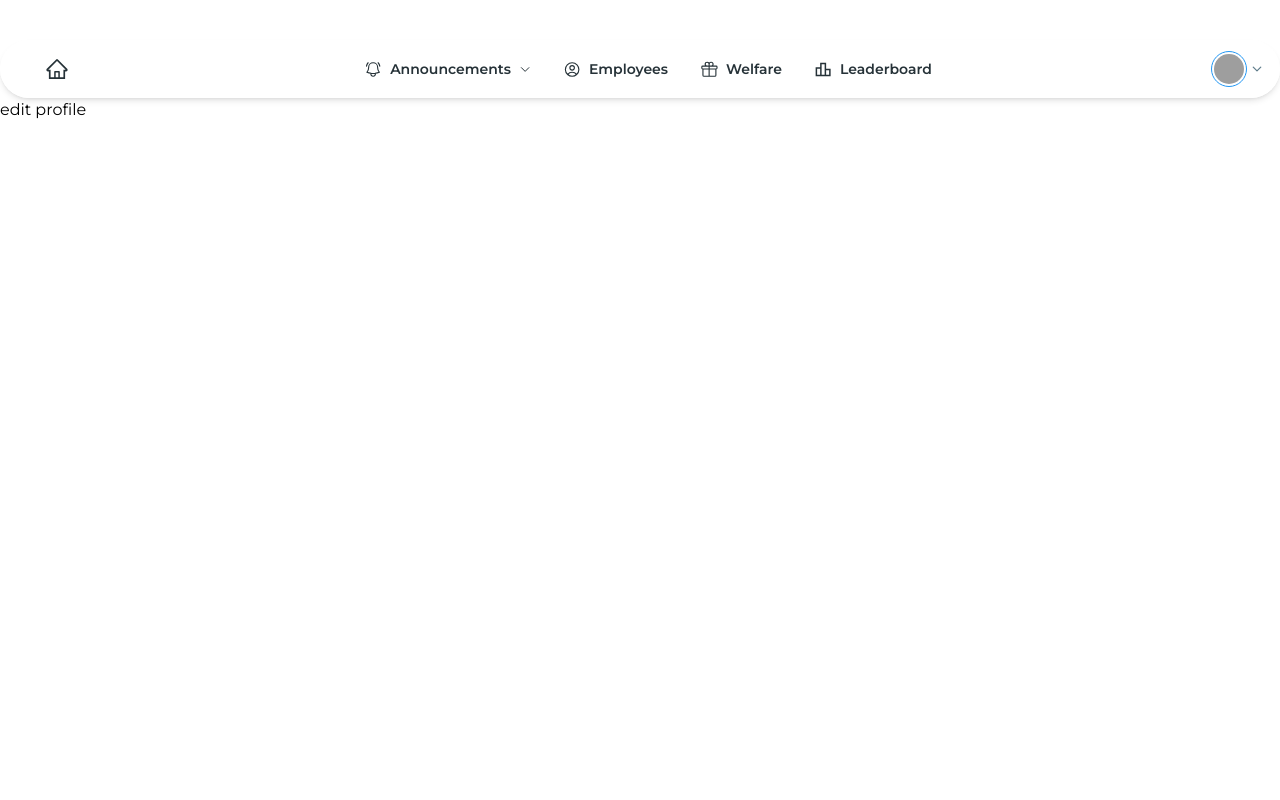
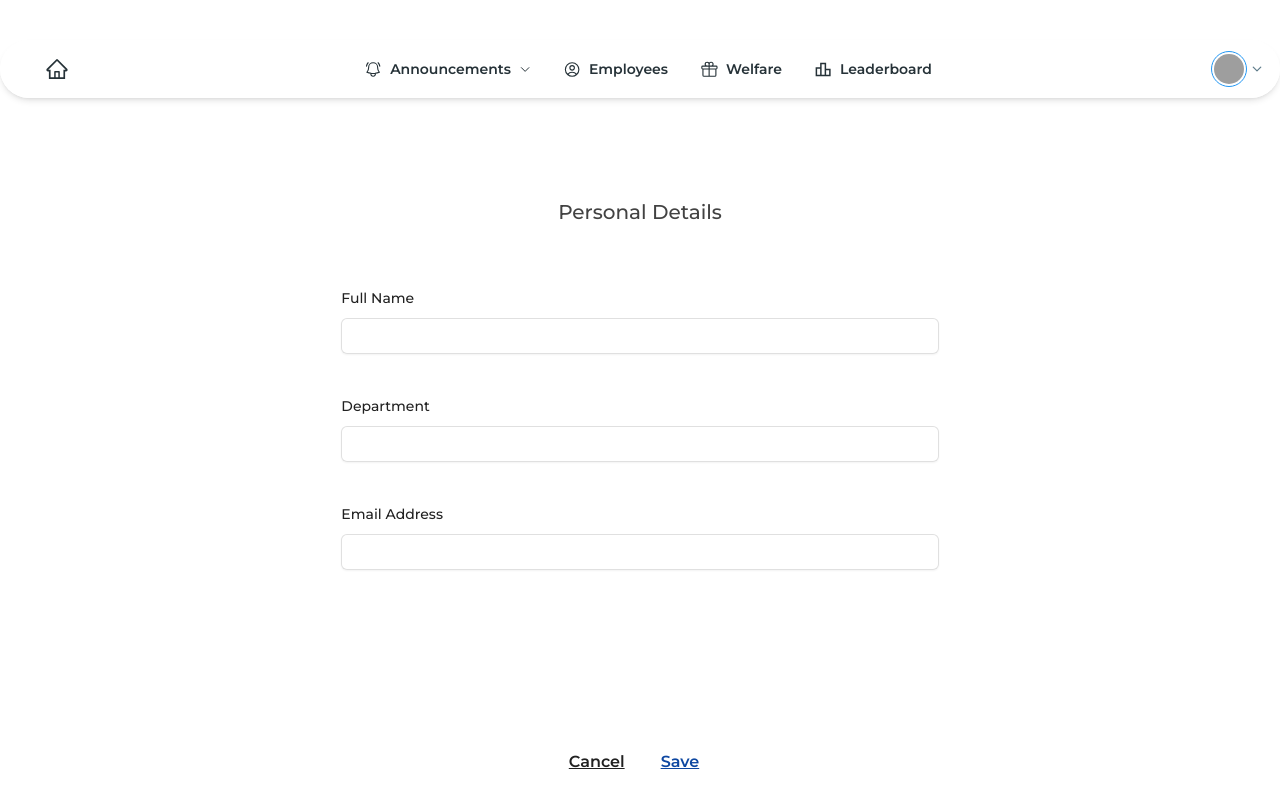
Before and after one commit to AnalystsAndEngineers/lifehack, a Next.js app: page /editprofile in a window 1280 px wide. Built offline with nearby package versions, Linux system fonts and the light colour scheme; grey boxes are pictures that could not be loaded.

Commit message:
Add Leaderboard

```diff
--- a/src/app/applyleave/components/form.js
+++ b/src/app/applyleave/components/form.js
@@ -41,7 +41,7 @@ export default function Form() {
                       name="first-name"
                       id="first-name"
                       autoComplete="given-name"
-                      className="block w-full rounded-md border-0 py-1.5 text-gray-900 shadow-sm ring-1 ring-inset ring-gray-300 placeholder:text-gray-400 focus:ring-2 focus:ring-inset focus:ring-indigo-600 sm:text-sm sm:leading-6"
+                      className="block w-full rounded-md border-0 py-1.5 text-gray-900 shadow-sm ring-1 ring-inset ring-gray-300 placeholder:text-gray-400 focus:ring-1 focus:ring-inset focus:ring-indigo-600 sm:text-sm sm:leading-6"
                     />
                   </div>
                 </div>
@@ -56,7 +56,7 @@ export default function Form() {
                       name="last-name"
                       id="last-name"
                       autoComplete="family-name"
-                      className="block w-full rounded-md border-0 py-1.5 text-gray-900 shadow-sm ring-1 ring-inset ring-gray-300 placeholder:text-gray-400 focus:ring-2 focus:ring-inset focus:ring-indigo-600 sm:text-sm sm:leading-6"
+                      className="block w-full rounded-md border-0 py-1.5 text-gray-900 shadow-sm ring-1 ring-inset ring-gray-300 placeholder:text-gray-400 focus:ring-1 focus:ring-inset focus:ring-indigo-600 sm:text-sm sm:leading-6"
                     />
                   </div>
                 </div>
--- /dev/null
+++ b/src/app/editprofile/components/editForm.js
@@ -0,0 +1,84 @@
+export default function editForm() {
+  function refreshPage() {
+    window.location.reload(false);
+  }
+
+  function handleClick() {
+    alert('Profile Updated');
+  }
+  return (
+    <form>
+      <div className="px-14 py-1 lg:py-20 lg:px-48">
+        <div className=" border-gray-900/10 pb-12">
+          <h2 className="mt-20 lg:mt-5 text-center text-xl lg:text-xl font-medium leading-7 text-gray-800">
+            Personal Details
+          </h2>
+
+          <div className="block mt-10 w-8/12 mx-auto">
+            <div className="sm:col-span-3 py-5">
+              <label htmlFor="first-name" className="block text-sm font-medium leading-6 text-gray-900">
+                Full Name
+              </label>
+              <div className="mt-2">
+                <input
+                  type="text"
+                  name="first-name"
+                  id="first-name"
+                  autoComplete="given-name"
+                  className="block w-full rounded-md border-0 py-1.5 text-gray-900 shadow-sm ring-1 ring-inset ring-gray-300 placeholder:text-gray-400 focus:ring-1 focus:ring-inset focus:ring-gray-100 sm:text-sm sm:leading-6"
+                />
+              </div>
+            </div>
+
+            <div className="sm:col-span-3 py-5">
+              <label htmlFor="last-name" className="block text-sm font-medium leading-6 text-gray-900">
+                Department
+              </label>
+              <div className="mt-2">
+                <input
+                  type="text"
+                  name="department"
+                  id="department"
+                  autoComplete="department"
+                  className="block w-full rounded-md border-0 py-1.5 text-gray-900 shadow-sm ring-1 ring-inset ring-gray-300 placeholder:text-gray-400 focus:ring-1 focus:ring-inset focus:ring-gray-100 sm:text-sm sm:leading-6"
+                />
+              </div>
+            </div>
+
+            <div className="sm:col-span-3 py-5">
+              <label htmlFor="last-name" className="block text-sm font-medium leading-6 text-gray-900">
+                Email Address
+              </label>
+              <div className="mt-2">
+                <input
+                  type="text"
+                  name="email-address"
+                  id="email"
+                  autoComplete="@gmail.com"
+                  className="block w-full rounded-md border-0 py-1.5 text-gray-900 shadow-sm ring-1 ring-inset ring-gray-300 placeholder:text-gray-400 focus:ring-1 focus:ring-inset focus:ring-gray-100 sm:text-sm sm:leading-6"
+                />
+              </div>
+            </div>
+          </div>
+        </div>
+      </div>
+
+      <div className="mt-6 flex items-center justify-center gap-x-6">
+        <button
+          type="button"
+          className="text-md font-semibold leading-6 text-gray-900 hover:text-gray-400"
+          onClick={refreshPage}
+        >
+          <u>Cancel</u>
+        </button>
+        <button
+          type="submit"
+          onClick={handleClick}
+          className="rounded-md px-3 py-2 text-md font-semibold text-blue-900 hover:text-gray-400 focus-visible:outline focus-visible:outline-2 focus-visible:outline-offset-2 focus-visible:outline-indigo-600"
+        >
+          <u>Save</u>
+        </button>
+      </div>
+    </form>
+  );
+}
--- a/src/app/editprofile/page.js
+++ b/src/app/editprofile/page.js
@@ -1,7 +1,10 @@
+'use client';
+import EditForm from './components/editForm';
+
 export default function EditProfile() {
   return (
     <div>
-      <h1>edit profile</h1>
+      <EditForm />
     </div>
   );
 }
--- a/src/app/employees/components/searchbar.js
+++ b/src/app/employees/components/searchbar.js
@@ -25,8 +25,8 @@ export default function SearchBar({ data, onFilteredData }) {
   return (
     <form>
       <div className="relative">
-        <div className="absolute inset-y-0 left-0 flex items-center pl-3 pointer-events-none">
-          <svg
+        <div className="absolute inset-y-0 left-0 flex items-center pl-28 pointer-events-none">
+          {/* <svg
             aria-hidden="true"
             className="w-5 h-5 text-gray-500 dark:text-gray-400"
             fill="none"
@@ -40,12 +40,12 @@ export default function SearchBar({ data, onFilteredData }) {
               strokeWidth="2"
               d="M21 21l-6-6m2-5a7 7 0 11-14 0 7 7 0 0114 0z"
             ></path>
-          </svg>
+          </svg> */}
         </div>
         <input
           type="search"
           id="default-search"
-          className="block w-full mt-10 p-4 pl-10 text-sm text-gray-900 border border-gray-300 rounded-lg bg-gray-50 focus:ring-blue-500 focus:border-blue-500 dark:bg-gray-700 dark:border-gray-600 dark:placeholder-gray-400 dark:text-white dark:focus:ring-blue-500 dark:focus:border-blue-500"
+          className="block mx-auto w-8/12 mt-10 p-4 pl-6 text-sm text-gray-900 border border-gray-300 rounded-lg bg-gray-50 focus:ring-blue-500 focus:border-blue-500 dark:bg-gray-700 dark:border-gray-600 dark:placeholder-gray-400 dark:text-white dark:focus:ring-blue-500 dark:focus:border-blue-500"
           placeholder="Search Employees"
           required
           value={searchQuery}
--- a/src/app/employees/page.js
+++ b/src/app/employees/page.js
@@ -27,7 +27,7 @@ export default function EmployeeSearch() {
           ) : (
             <ul className="p-3">
               {filteredData.map((item, index) => (
-                <li key={index} className="py-2 lg:py-5 lg:text-lg">
+                <li key={index} className=" p-2 lg:p-5 lg:text-lg">
                   <p>
                     <span className="font-medium mr-16">Name:</span> {item.name}
                   </p>
--- a/src/app/leaderboard/page.js
+++ b/src/app/leaderboard/page.js
@@ -1,7 +1,52 @@
+import { GrTrophy } from 'react-icons/gr';
+
 export default function LeaderBoard() {
+  const data = [
+    { name: 'John Doe', dept: 'HR', tasks: '8', rank: '1' },
+    { name: 'Jane Tan', dept: 'IT', tasks: '7', rank: '2' },
+    { name: 'Michael Johnson', dept: 'Marketing', tasks: '6', rank: '3' },
+    { name: 'Emily Davis', dept: 'Finance', tasks: '4', rank: '4' },
+    { name: 'David Williams', dept: 'HR', tasks: '2', rank: '5' },
+  ];
+
   return (
     <div>
-      <h1>Leaderboard</h1>
+      <div className="flex justify-center mt-20 text-2xl font-semibold text-gray-800">
+        <h1 className="mr-3">Rankings </h1> <GrTrophy className="mt-1" />
+      </div>
+
+      <div class="mt-10 relative overflow-x-auto sm:rounded-lg">
+        <table class="w-8/12 mx-auto text-sm text-left text-gray-500">
+          <thead class="text-base  text-gray-700 uppercase bg-gray-50 ">
+            <tr>
+              <th scope="col" class="px-6 py-3">
+                Name
+              </th>
+              <th scope="col" class="px-6 py-3">
+                Department
+              </th>
+              <th scope="col" class="px-6 py-3">
+                Score
+              </th>
+              <th scope="col" class="px-6 py-3">
+                Rank
+              </th>
+            </tr>
+          </thead>
+          <tbody className="text-base">
+            {data.map((item, index) => (
+              <tr key={index} class="bg-white border-b ">
+                <th scope="row" class="px-6 py-4 font-medium text-gray-900 whitespace-nowrap">
+                  {item.name}
+                </th>
+                <td class="px-6 py-4">{item.dept}</td>
+                <td class="px-6 py-4">{item.tasks} tasks</td>
+                <td class="px-6 py-4">{item.rank}</td>
+              </tr>
+            ))}
+          </tbody>
+        </table>
+      </div>
     </div>
   );
 }
--- a/src/app/welfare/page.js
+++ b/src/app/welfare/page.js
@@ -1,7 +1,7 @@
 export default function Welfare() {
   return (
     <div>
-      <h1>Employee of the month + rewards</h1>
+      <h1>Volunteering</h1>
     </div>
   );
 }
```
Also changed, not shown: src/app/payhistory/page.js (+22 -49 lines).
